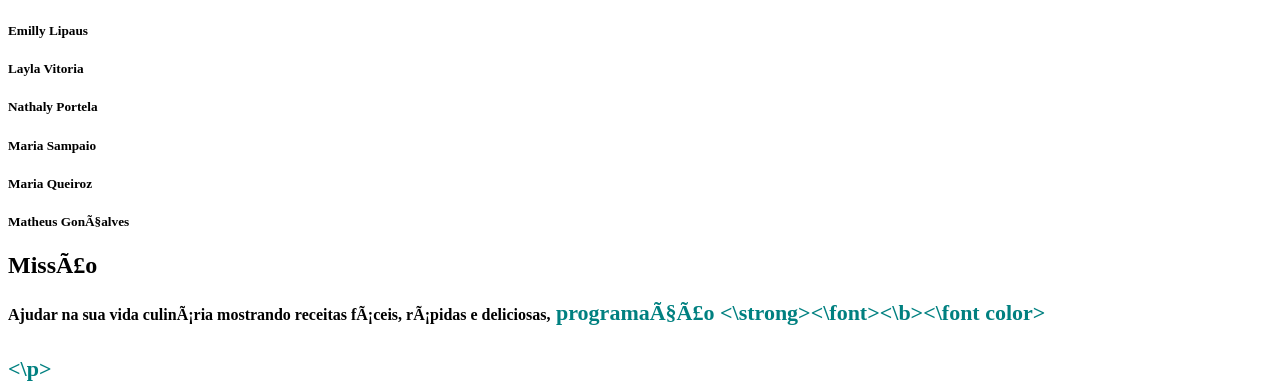
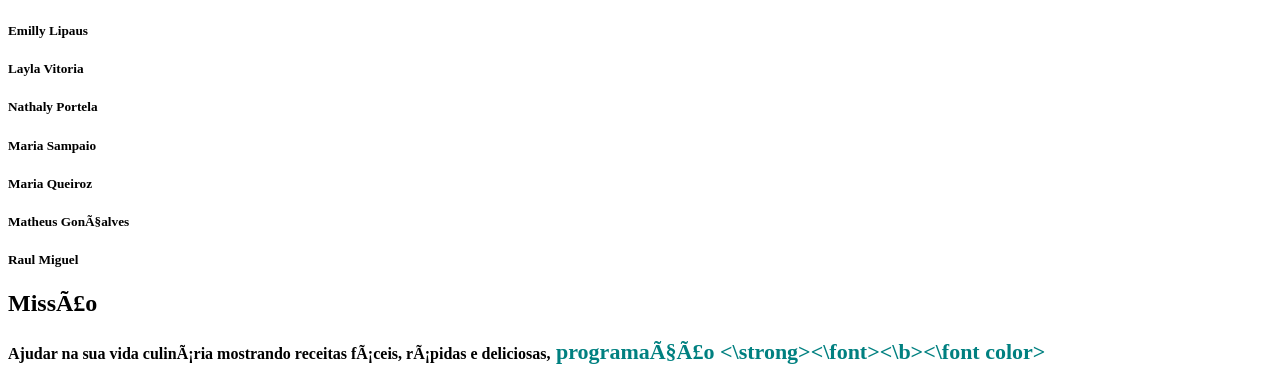
Before and after one commit to emillylipaus/food-, a plain HTML site: page projeto.html in a window 1280 px wide. Shown: the part 123-512 px from the top of the page. Drawn offline with Linux system fonts and the light colour scheme.

Commit message:
Update projeto.html

```diff
--- a/projeto.html
+++ b/projeto.html
@@ -19,6 +19,7 @@
          <h5 align=”right”>Maria Sampaio</h5>
          <h5 align=”right”>Maria Queiroz</h5>
          <h5 align=”right”>Matheus Gonçalves</h5>
+         <h5 align=”right”>Raul Miguel</h5>
 
        <h2 align=”left”> <b>Missão</h2><b>
        <h4 align="justify">Ajudar na sua vida culinária mostrando receitas fáceis, rápidas e deliciosas,</strong><b style=font-size:22px><font color="#008080"> programação <\strong><\font><\b><\font color><h4><\p>
```
